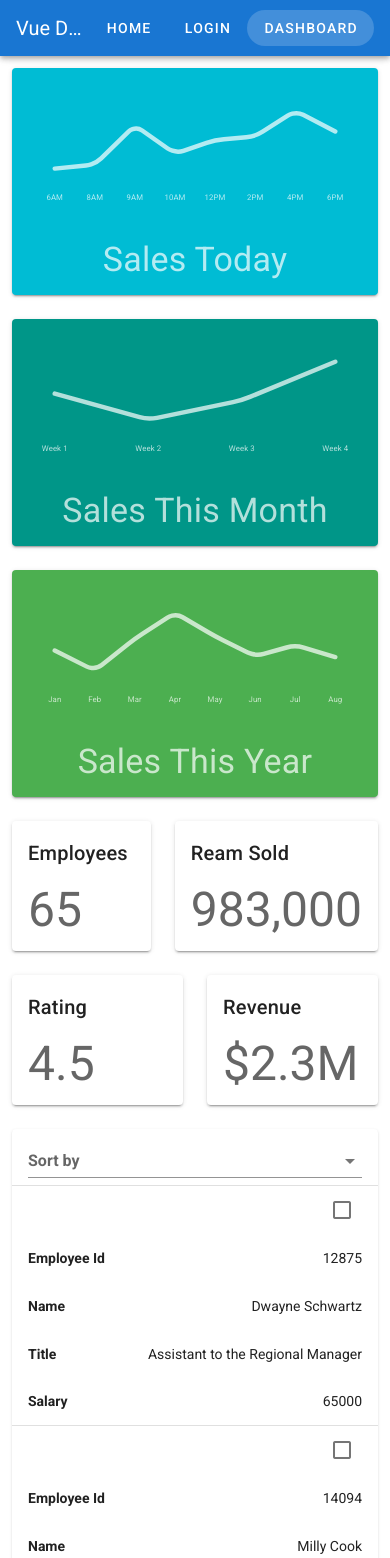
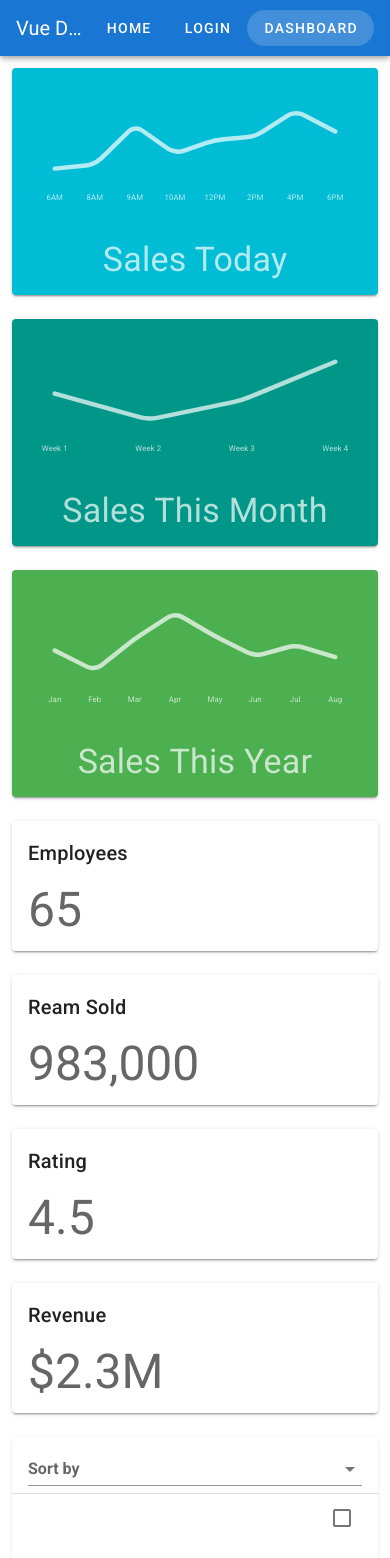
Before and after one commit to dubiBerlin/dashboard, a Vue app: page /dashboard in a window 390 px wide. Shown: the top 1558 px of the page. Built offline with nearby package versions, Linux system fonts and the light colour scheme.

Commit message:
set breakpoints for statistics component

```diff
--- a/src/views/Dashboard.vue
+++ b/src/views/Dashboard.vue
@@ -1,6 +1,5 @@
 <template>
   <v-container :fluid="true">
-
     <v-row >
       <v-col v-for="sale in sales"
             :key="`${sale.title}`"
@@ -13,7 +12,11 @@
     </v-row>
 
     <v-row >
-      <v-col v-for="(statistic,index) in statistics" :key="index">
+      <v-col v-for="(statistic,index) in statistics"
+            :key="index"
+            cols="12"
+            md="6"
+            lg="3" >
         <StatisticCard  :statistic="statistic" ></StatisticCard>
       </v-col>
     </v-row>
@@ -65,7 +68,6 @@
         employees:employeesJson,
         sales:salesJson,
         employee:"",
-        selected:[],
         rowData:"",
         snackbar:false
       }
```
